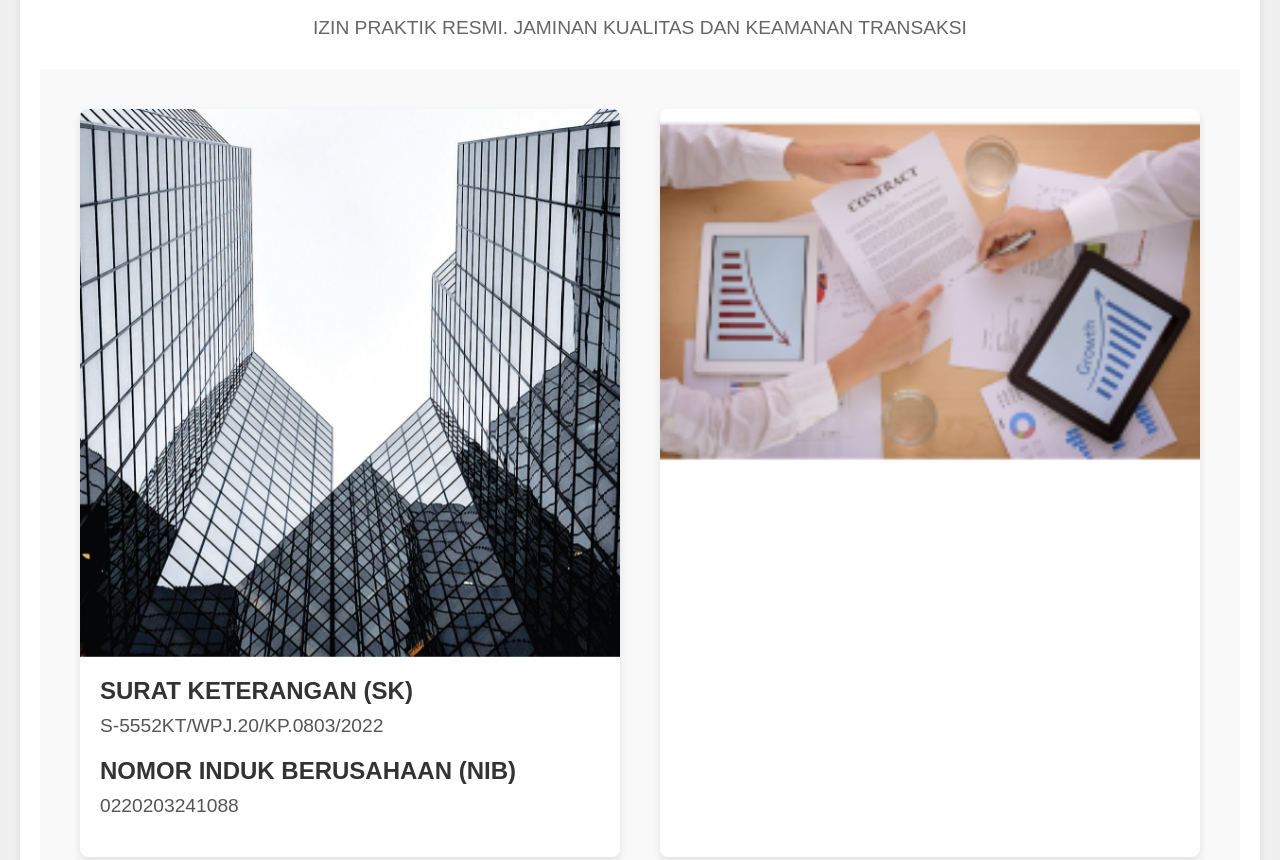
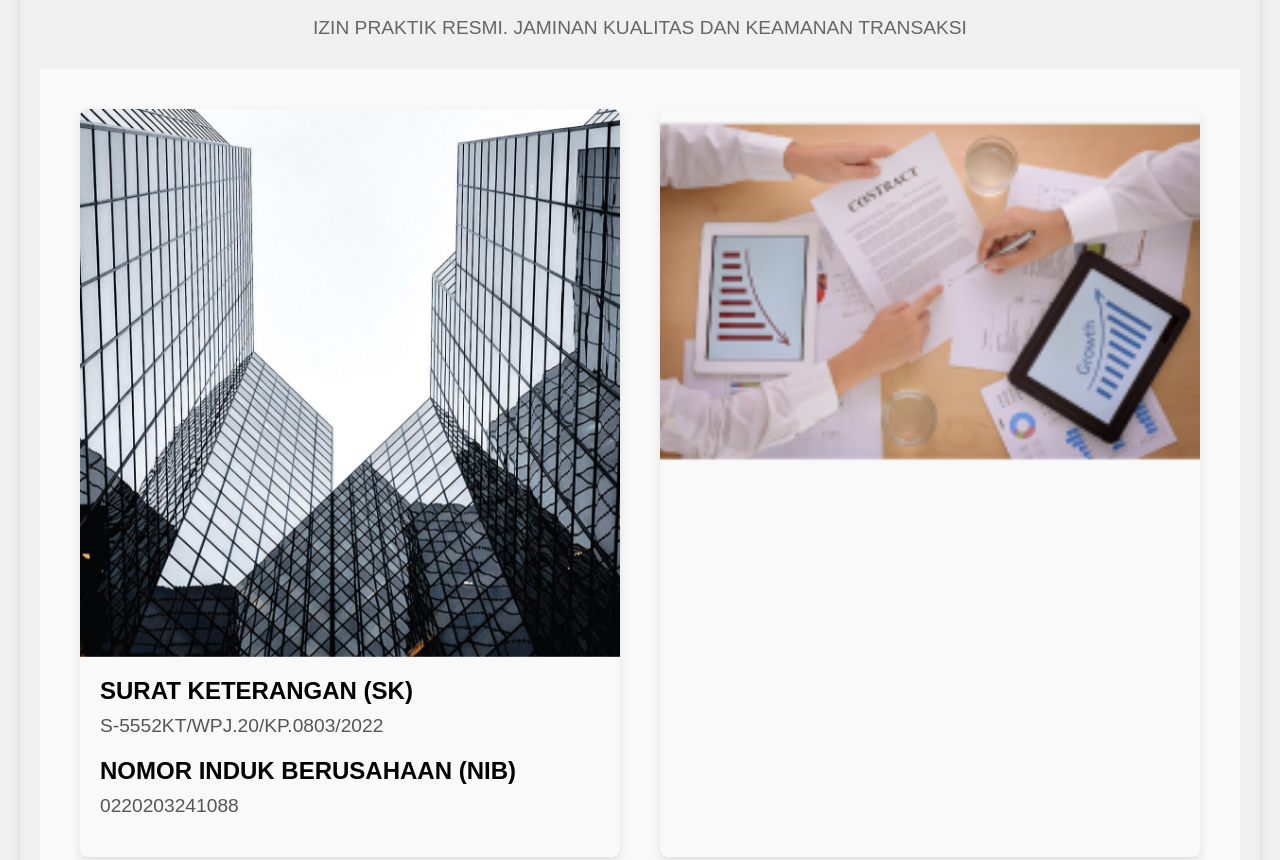
Before and after one commit to Diansitanggang/SimplayComproWeb, a plain HTML site: page comproSimplay-Rev/index.html in a window 1280 px wide. Shown: the part 1716-2576 px from the top of the page. Drawn offline with Linux system fonts and the light colour scheme.

Commit message:
Update main.css

```diff
--- a/comproSimplay-Rev/styles/main.css
+++ b/comproSimplay-Rev/styles/main.css
@@ -78,7 +78,7 @@ nav {
 
 .hero {
     padding: 50px 20px;
-    background-color: #ffffff;
+
     box-shadow: 0 4px 8px rgba(0, 0, 0, 0.1);
     margin: 20px;
     border-radius: 8px;
@@ -208,7 +208,6 @@ nav {
 
 .about {
     padding: 50px 20px;
-    background-color: #ffffff;
     box-shadow: 0 4px 8px rgba(0, 0, 0, 0.1);
     margin: 20px;
     border-radius: 8px;
@@ -316,7 +315,6 @@ nav {
     flex: 1;
     max-width: 600px;
     margin: 20px;
-    background-color: #ffffff;
     box-shadow: 0 4px 8px rgba(0, 0, 0, 0.1);
     border-radius: 8px;
     overflow: hidden;
@@ -356,7 +354,7 @@ nav {
 
 .legalitas-detail h2 {
     font-size: 1.5em;
-    color: #333;
+    color: black;
     margin: 0 0 10px;
     position: relative;
     overflow: hidden;
```
